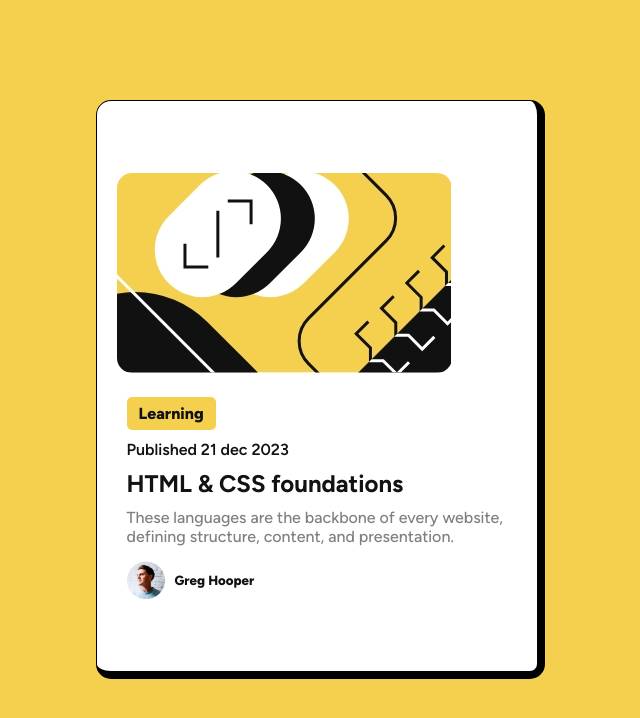
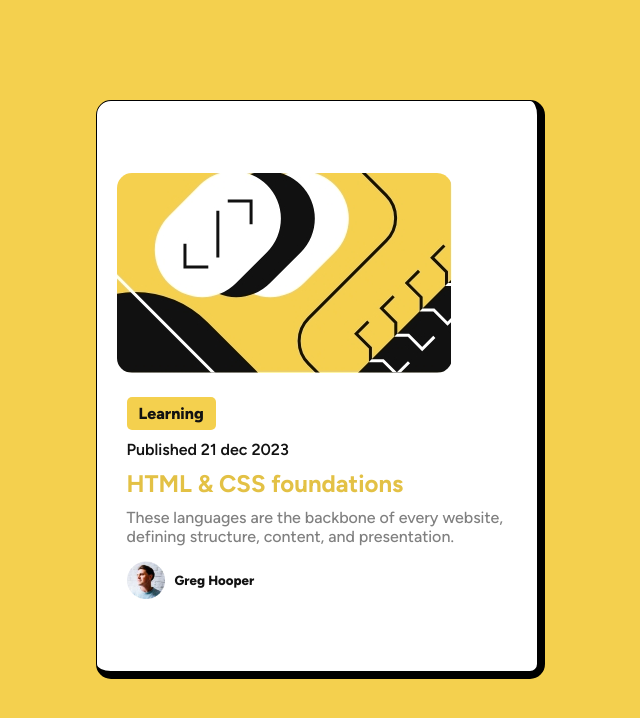
Before and after one commit to ritujha19/blog-preview-card, a plain HTML site: page index.html in a window 1280 px wide. In both pictures the pointer is over the element "HTML & CSS foundations". Shown: the whole page, without its empty margins (320-960 px from the left). Drawn offline with Linux system fonts and the light colour scheme.

Commit message:
udpate style.css

```diff
--- a/style.css
+++ b/style.css
@@ -77,3 +77,7 @@ body{
 .publisher h5{
     font-weight: 800;
 }
+.details h3:hover{
+    cursor: pointer;
+    color: hsl(47, 74%, 58%);
+}
```
